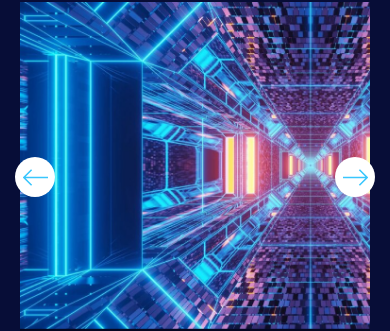
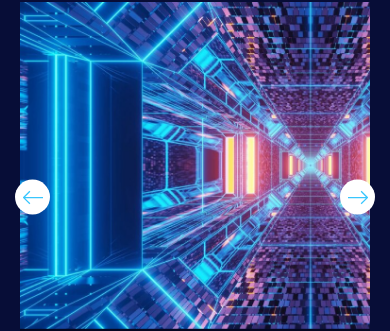
Before and after one commit to AnjaliChandaRC/resistance-victoria, a plain HTML site: page index.html in a window 390 px wide. Shown: the part 2042-2373 px from the top of the page. Drawn offline with nearby package versions, Linux system fonts and the light colour scheme.

Commit message:
change arrow size and update code

```diff
--- a/assets/js/main.js
+++ b/assets/js/main.js
@@ -3,6 +3,7 @@ AOS.init({
   once: true,
   duration: 1500,
 });
+
 // AUTOMATIC-YEAR-CHANGER
 const d = new Date();
 document.getElementById("year-changer").innerHTML = d.getFullYear();
@@ -34,21 +35,19 @@ function scrollFunction() {
     mybutton.style.display = "none";
   }
 }
+
 // When the user clicks on the button, scroll to the top of the document
 function topFunction() {
   document.body.scrollTop = 0;
   document.documentElement.scrollTop = 0;
 }
-
 document.getElementById("vid").play();
 
-// YOUR WORLD GAME BOARD SLICK SLIDER
+// YOUR WORLD GAME BOARD SLICK SLIDER JS CODE
 $('.world-game-slider').slick({
   dots: true,
   infinite: true,
   speed: 1000,
-  nextArrow: ".prev",
-  prevArrow: ".next",
   slidesToShow: 1,
   slidesToScroll: 1,
   centerMode: true,
--- a/assets/style/style.css
+++ b/assets/style/style.css
@@ -262,7 +262,8 @@ a {
   color: var(--color-white) !important;
 }
 
-/* ===============YOUR WORLD GAME BOARD ============ */
+/* ===============YOUR WORLD GAME BOARD CSS CODE============ */
+
 .world-game-slider .slick-dots li {
   transition: 0.3s !important;
 }
@@ -311,25 +312,26 @@ a {
     }
   }
 }
+
 /* SLIDER ARROWS */
 .left-arrow{
   width: 50px;
   height: 50px;
   border-radius: 50%;
-  top: 50%;
+  top: 52%;
   transform: translate(0, -50%);
   cursor: pointer;
-  left: 50px !important;
 }
+
 .right-arrow{
   width: 50px;
   height: 50px;
   border-radius: 50%;
-  top: 50%;
+  top: 52%;
   transform: translate(0, -50%);
   cursor: pointer;
-  right: 50px !important;
 }
+
 .rotate-180{
   transform: rotate(180deg);
 }
@@ -351,6 +353,7 @@ a {
 .world-game-img-description {
   font-size: 22px;
 }
+
 .world-game-img-div{
   overflow: hidden;
   img{
@@ -358,9 +361,11 @@ a {
     cursor: pointer;
   }
 }
+
 .world-game-img-div:hover .world-game-img{
   scale: 1.1;
 }
+
 /*============ FAQs CSS START ============*/
 .faq_gradient {
   top: -150px;
@@ -644,8 +649,6 @@ a {
   right: 25px !important;
 }
 
-
-
 @media (max-width: 991.98px) {
   .accordion-body {
     padding-left: 24px;
@@ -676,20 +679,23 @@ a {
   .world-game-img-description {
     font-size: 18px;
   }
+
   /* SLIDER ARROWS */
   .left-arrow , .right-arrow {
-  top: 57% !important;
-    width: 40px !important;
-    height: 40px !important;
+  top: 60% !important;
+    width: 35px !important;
+    height: 35px !important;
     padding: 4px !important;
     svg{
-      width: 25px;
-      height: 25px;
+      width: 20px;
+      height: 20px;
     }
   }
+
   .left-arrow{
     left: 15px !important;
   }
+
   .right-arrow{
     right: 15px !important;
   }
@@ -707,6 +713,7 @@ a {
   .accordion-button::after {
     max-width: 15px;
   }
+
   /* YOUR WORLD GAME BOARD SLIDER */
   .world-game-img-title {
     font-size: 20px;
@@ -747,6 +754,7 @@ a {
   .accordion-button::after {
     max-width: 10x;
   }
+
 /* YOUR WORLD GAME BOARD SLIDER */
   .world-game-img-title {
     font-size: 18px;
--- a/index.html
+++ b/index.html
@@ -179,9 +179,9 @@
                     to bring people together
                     through exploration and teamwork.</p>
             </div>
-            <!-- SLIDER -->
+            <!-- SLIDER CODE START HERE -->
             <div class="world-game-slider mb-5 pb-5 h-100">
-                <!-- FIRST SLIDE IMAGE -->
+                <!-- FIRST SLIDE -->
                 <div>
                     <div class="world-game-img-div">
                    <img class="w-100 world-game-img" src="./assets/img/png/world-game-slider-img-1.png" alt="world-game-img">
@@ -191,7 +191,7 @@
                         <p class="text-center world-game-img-description mb-0">Great day out with fellow agents, celebrating a birthday</p>
                     </div>
                 </div>
-                <!-- SECOND SLIDE IMAGE -->
+                <!-- SECOND SLIDE -->
                 <div>
                     <div class="world-game-img-div">
                     <img class="w-100 world-game-img" src="./assets/img/png/world-game-slider-img-2.png" alt="world-game-img">
@@ -201,7 +201,7 @@
                         <p class="text-center world-game-img-description mb-0">Great day out with fellow agents, celebrating a birthday</p>
                     </div>
                 </div>
-                <!-- THIRD SLIDE IMAGE -->
+                <!-- THIRD SLIDE -->
                 <div>
                     <div class="world-game-img-div">
                     <img class="w-100 world-game-img" src="./assets/img/png/world-game-slider-img-3.png" alt="world-game-img">
@@ -212,15 +212,14 @@
                     </div>
                 </div>
             </div>
+
             <!-- Slider Arrows -->
-                <div>
                     <!-- Left Arrow -->
                     <div class="left-arrow d-flex justify-content-center align-items-center next z-5 position-absolute bg-white p-2"><svg class="right-arrow-svg" xmlns="http://www.w3.org/2000/svg" viewBox="0 0 32 32"><path fill="#39c6fd" d="M32 15H3.41l8.29-8.29-1.41-1.42-10 10a1 1 0 0 0 0 1.41l10 10 1.41-1.41L3.41 17H32z" data-name="4-Arrow Left"/></svg>
                     </div>
                     <!-- Right Arrow -->
                     <div class="right-arrow d-flex justify-content-center align-items-center prev end-0 z-5 position-absolute bg-white p-2"><svg class="right-arrow-svg rotate-180" xmlns="http://www.w3.org/2000/svg" viewBox="0 0 32 32"><path fill="#39c6fd" d="M32 15H3.41l8.29-8.29-1.41-1.42-10 10a1 1 0 0 0 0 1.41l10 10 1.41-1.41L3.41 17H32z" data-name="4-Arrow Left"/></svg>
                     </div>
-                </div>
         </div>
     </section>
 
```
